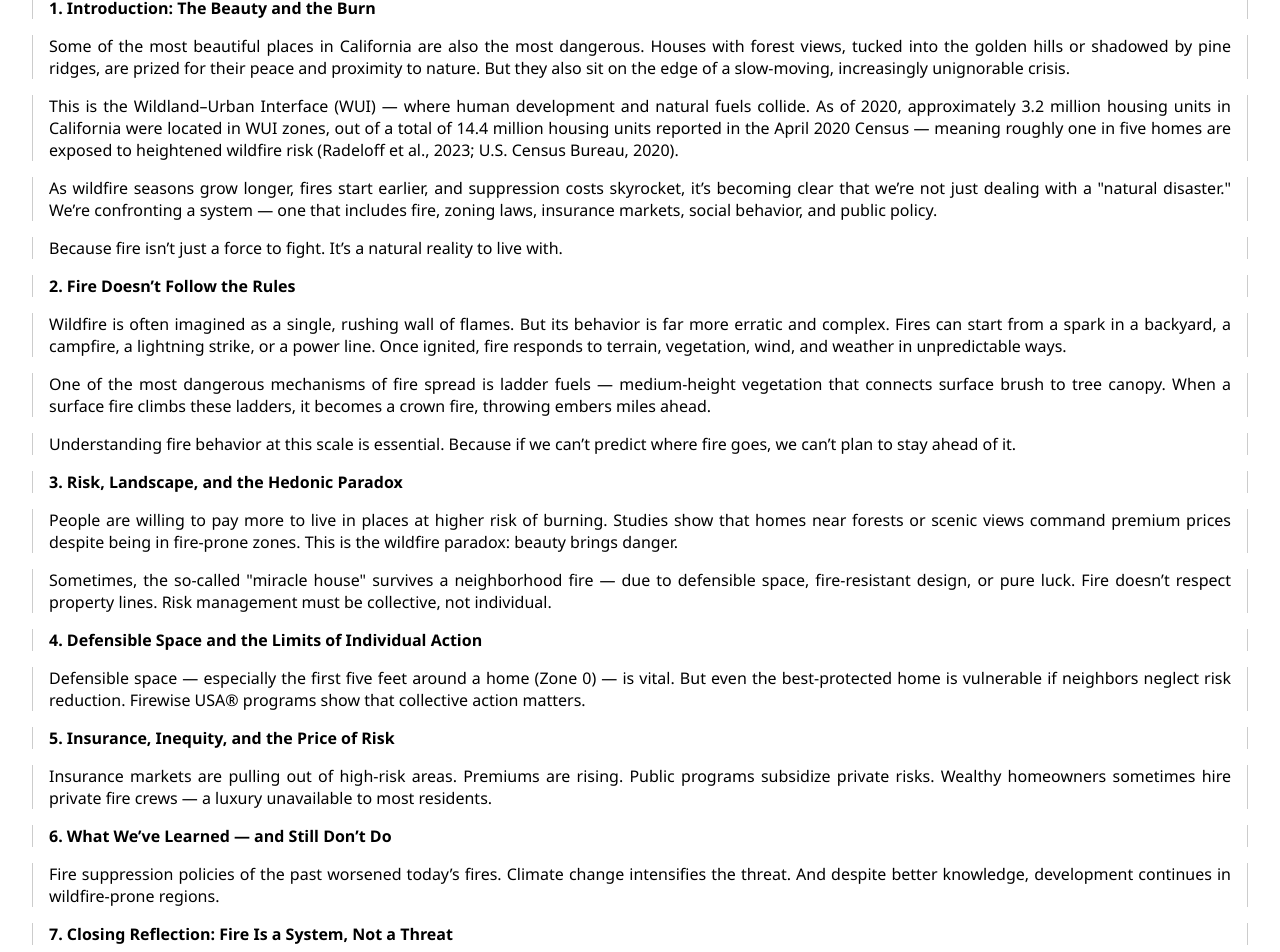
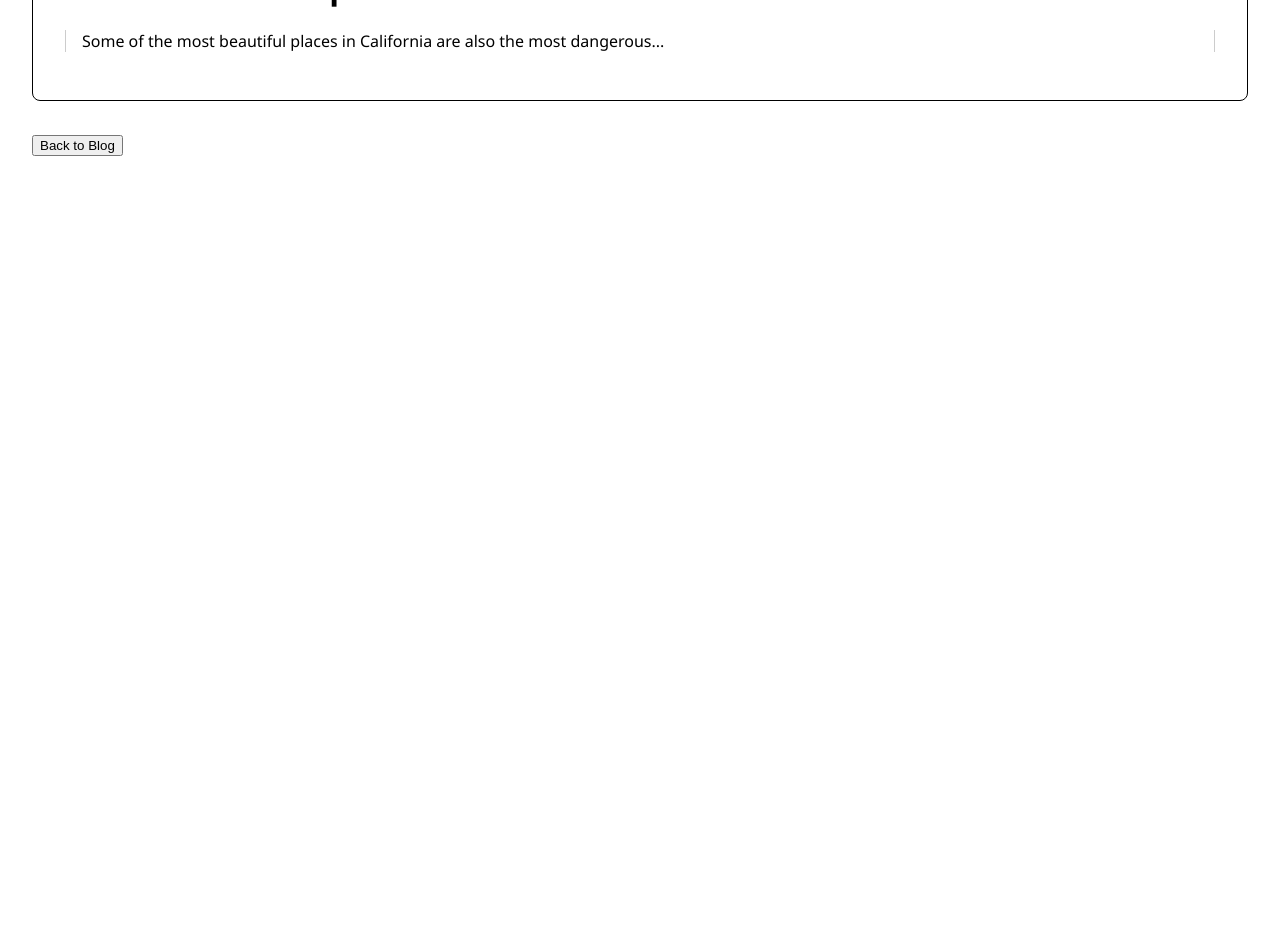
Before and after one commit to ekalhor/elmira-site-new, a Next.js app: page /blog/wildfire in a window 1280 px wide. Shown: the part 180-1132 px from the top of the page. After the commit the page ends 800 px from the top, so only its background shows below. Built offline with nearby package versions, Linux system fonts and the light colour scheme.

Commit message:
blog post borders

```diff
--- a/src/app/blog/wildfire/page.js
+++ b/src/app/blog/wildfire/page.js
@@ -1,90 +1,25 @@
-// src/app/blog/wildfire/page.js
 'use client';
+import '../../../../globals.css';
 import Link from 'next/link';
-import '../../../../globals.css'; // Import your global styles
 
 export default function WildfirePost() {
   return (
     <main className="main">
-      <div className="content">
+      <div style={{
+        border: '1px solid black',
+        padding: '2rem',
+        borderRadius: '8px',
+        backgroundColor: 'white'
+      }}>
         <h1>Living with Fire: Understanding Risk, Behavior, and the Changing Wildfire Landscape in California</h1>
+        <p>Some of the most beautiful places in California are also the most dangerous...</p>
+        {/* continue the entire blog content here */}
+      </div>
 
-        <p><strong>1. Introduction: The Beauty and the Burn</strong></p>
-        <p>
-          Some of the most beautiful places in California are also the most dangerous. Houses with forest views, tucked into
-          the golden hills or shadowed by pine ridges, are prized for their peace and proximity to nature. But they also sit
-          on the edge of a slow-moving, increasingly unignorable crisis.
-        </p>
-        <p>
-          This is the Wildland–Urban Interface (WUI) — where human development and natural fuels collide. As of 2020,
-          approximately 3.2 million housing units in California were located in WUI zones, out of a total of 14.4 million
-          housing units reported in the April 2020 Census — meaning roughly one in five homes are exposed to heightened
-          wildfire risk (Radeloff et al., 2023; U.S. Census Bureau, 2020).
-        </p>
-        <p>
-          As wildfire seasons grow longer, fires start earlier, and suppression costs skyrocket, it’s becoming clear that
-          we’re not just dealing with a "natural disaster." We’re confronting a system — one that includes fire, zoning laws,
-          insurance markets, social behavior, and public policy.
-        </p>
-        <p>
-          Because fire isn’t just a force to fight. It’s a natural reality to live with.
-        </p>
-
-        <p><strong>2. Fire Doesn’t Follow the Rules</strong></p>
-        <p>
-          Wildfire is often imagined as a single, rushing wall of flames. But its behavior is far more erratic and complex.
-          Fires can start from a spark in a backyard, a campfire, a lightning strike, or a power line. Once ignited, fire
-          responds to terrain, vegetation, wind, and weather in unpredictable ways.
-        </p>
-        <p>
-          One of the most dangerous mechanisms of fire spread is ladder fuels — medium-height vegetation that connects
-          surface brush to tree canopy. When a surface fire climbs these ladders, it becomes a crown fire, throwing embers
-          miles ahead.
-        </p>
-        <p>
-          Understanding fire behavior at this scale is essential. Because if we can’t predict where fire goes, we can’t
-          plan to stay ahead of it.
-        </p>
-
-        <p><strong>3. Risk, Landscape, and the Hedonic Paradox</strong></p>
-        <p>
-          People are willing to pay more to live in places at higher risk of burning. Studies show that homes near forests
-          or scenic views command premium prices despite being in fire-prone zones. This is the wildfire paradox: beauty
-          brings danger.
-        </p>
-        <p>
-          Sometimes, the so-called "miracle house" survives a neighborhood fire — due to defensible space, fire-resistant
-          design, or pure luck. Fire doesn’t respect property lines. Risk management must be collective, not individual.
-        </p>
-
-        <p><strong>4. Defensible Space and the Limits of Individual Action</strong></p>
-        <p>
-          Defensible space — especially the first five feet around a home (Zone 0) — is vital. But even the best-protected
-          home is vulnerable if neighbors neglect risk reduction. Firewise USA® programs show that collective action matters.
-        </p>
-
-        <p><strong>5. Insurance, Inequity, and the Price of Risk</strong></p>
-        <p>
-          Insurance markets are pulling out of high-risk areas. Premiums are rising. Public programs subsidize private risks.
-          Wealthy homeowners sometimes hire private fire crews — a luxury unavailable to most residents.
-        </p>
-
-        <p><strong>6. What We’ve Learned — and Still Don’t Do</strong></p>
-        <p>
-          Fire suppression policies of the past worsened today’s fires. Climate change intensifies the threat. And despite
-          better knowledge, development continues in wildfire-prone regions.
-        </p>
-
-        <p><strong>7. Closing Reflection: Fire Is a System, Not a Threat</strong></p>
-        <p>
-          Fire is not an invader. It’s a natural part of California’s ecology. The real disaster comes from ignoring
-          systemic risk — where we build, how we insure, and how we govern. Living with fire requires collective readiness,
-          not individual hope.
-        </p>
-
-        <div className="backButton">
-          <Link href="/blog"><em>← Back to Blog</em></Link>
-        </div>
+      <div style={{ marginTop: '2rem' }}>
+        <Link href="/blog">
+          <button>Back to Blog</button>
+        </Link>
       </div>
     </main>
   );
```
